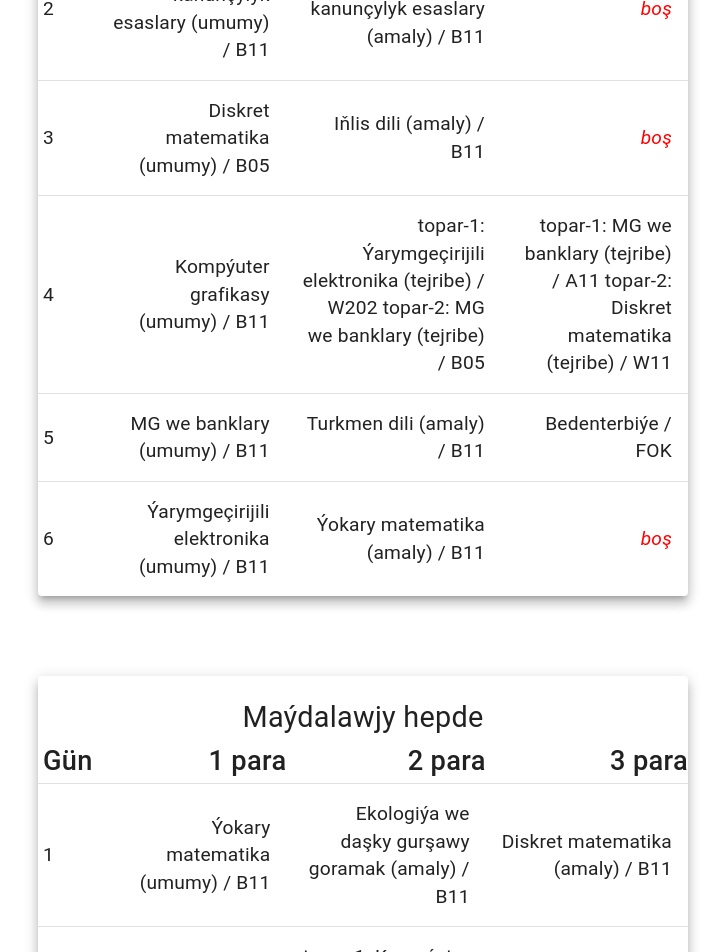
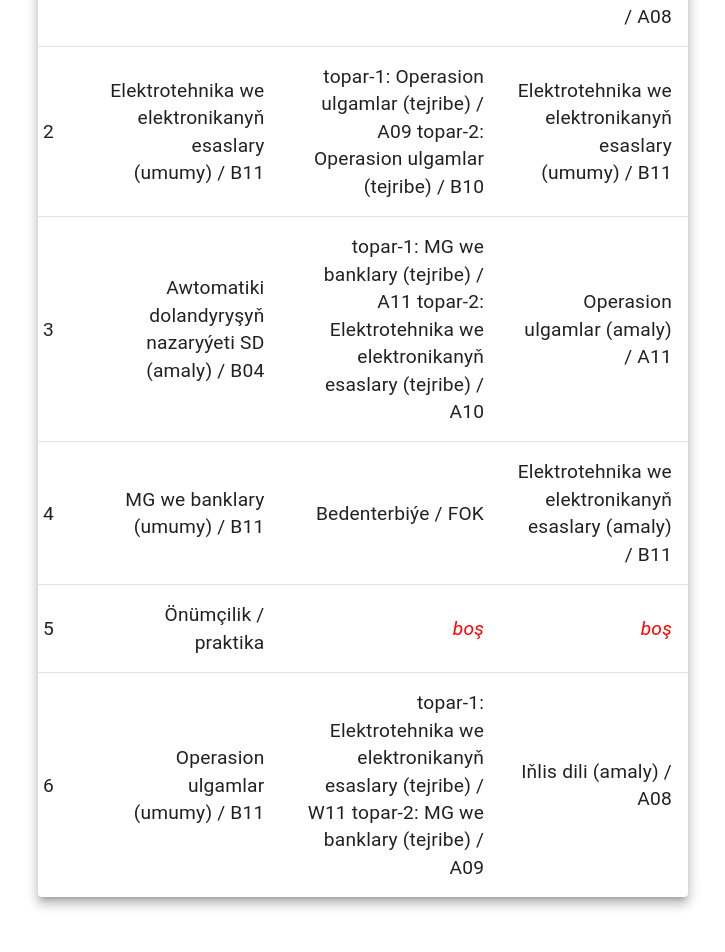
Before and after one commit to GurbanmyradowSerdar/time-table, a Next.js app: page / in a window 1280 px wide. Shown: the part 640-1592 px from the top of the page, without its empty margins (277-1002 px from the left). Built offline with nearby package versions, Linux system fonts and the light colour scheme.

Commit message:
fix: fixed table and added new schedule

```diff
--- a/src/pages/index.js
+++ b/src/pages/index.js
@@ -129,7 +129,13 @@ export default function Home() {
                       {item.first_pair}
                     </TableCell>
                     <TableCell sx={{ fontSize: "1.2em" }} align="right">
-                      {item.second_pair}
+                      {item.second_pair !== null && item.second_pair ? (
+                        item.second_pair
+                      ) : (
+                        <span style={{ fontStyle: "italic", color: "red" }}>
+                          boş
+                        </span>
+                      )}
                     </TableCell>
                     <TableCell sx={{ fontSize: "1.2em" }} align="right">
                       {item.third_pair !== null && item.third_pair ? (
@@ -202,7 +208,13 @@ export default function Home() {
                       {item.first_pair}
                     </TableCell>
                     <TableCell sx={{ fontSize: "1.2em" }} align="right">
-                      {item.second_pair}
+                      {item.second_pair !== null && item.second_pair ? (
+                        item.second_pair
+                      ) : (
+                        <span style={{ fontStyle: "italic", color: "red" }}>
+                          boş
+                        </span>
+                      )}
                     </TableCell>
                     <TableCell sx={{ fontSize: "1.2em" }} align="right">
                       {item.third_pair !== null && item.third_pair ? (
--- a/src/utils/main.js
+++ b/src/utils/main.js
@@ -1,64 +1,68 @@
 export const sanawjy = [
   {
-    first_pair: "Ýokary matematika (umumy) / B11",
-    second_pair: "Ekologiýa we daşky gurşawy goramak (umumy) / B11",
-    third_pair: "Diskret matematika (amaly) / B11",
+    first_pair: "Filosofiýa (umumy) / B11",
+    second_pair: "MG we banklary (amaly) / A04",
+    third_pair: "Elektrotehnika we elektronikanyň esaslary (amaly) / A08",
   },
   {
-    first_pair: "Türkmenistanyň kanunçylyk esaslary (umumy) / B11",
-    second_pair: "Türkmenistanyň kanunçylyk esaslary (amaly) / B11",
+    first_pair: "Elektrotehnika we elektronikanyň esaslary (umumy) / B11",
+    second_pair:
+      "topar-1: Operasion ulgamlar (tejribe) / A09\ntopar-2: Operasion ulgamlar (tejribe) / B10",
+    third_pair: "Elektrotehnika we elektronikanyň esaslary (umumy) / B11",
   },
   {
-    first_pair: "Diskret matematika (umumy) / B05",
-    second_pair: "Iňlis dili (amaly) / B11",
-  },
-  {
-    first_pair: "Kompýuter grafikasy (umumy) / B11",
+    first_pair: "Awtomatiki dolandyryşyň nazaryýeti SD (amaly) / B04",
     second_pair:
-      "topar-1: Ýarymgeçirijili elektronika (tejribe) / W202\ntopar-2: MG we banklary (tejribe) / B05",
-    third_pair:
-      "topar-1: MG we banklary (tejribe) / A11\ntopar-2: Diskret matematika (tejribe) / W11",
+      "topar-1: MG we banklary (tejribe) / A11\ntopar-2: Elektrotehnika we elektronikanyň esaslary (tejribe) / A10",
+    third_pair: "Operasion ulgamlar (amaly) / A11",
   },
   {
     first_pair: "MG we banklary (umumy) / B11",
-    second_pair: "Turkmen dili (amaly) / B11",
-    third_pair: "Bedenterbiýe / FOK",
+    second_pair: "Bedenterbiýe / FOK",
+    third_pair: "Elektrotehnika we elektronikanyň esaslary (amaly) / B11",
   },
   {
-    first_pair: "Ýarymgeçirijili elektronika (umumy) / B11",
-    second_pair: "Ýokary matematika (amaly) / B11",
+    first_pair: "Önümçilik / praktika",
+  },
+  {
+    first_pair: "Operasion ulgamlar (umumy) / B11",
+    second_pair:
+      "topar-1: Elektrotehnika we elektronikanyň esaslary (tejribe) / W11\ntopar-2: MG we banklary (tejribe) / A09",
+    third_pair: "Iňlis dili (amaly) / A08",
   },
 ];
 export const maydalawjy = [
   {
-    first_pair: "Ýokary matematika (umumy) / B11",
-    second_pair: "Ekologiýa we daşky gurşawy goramak (amaly) / B11",
-    third_pair: "Diskret matematika (amaly) / B11",
+    first_pair: "Filosofiýa (umumy) / B11",
+    second_pair: "Filosofiýa (söhbet) / A04",
+    third_pair: "Elektrotehnika we elektronikanyň esaslary (amaly) / A08",
   },
   {
-    first_pair: "Türkmenistanyň kanunçylyk esaslary (umumy) / B11",
+    first_pair: "Awtomatiki dolandyryşyň nazaryýeti SD (umumy) / B11",
     second_pair:
-      "topar-1: Kompýuter grafikasy (tejribe) / B11\ntopar-2:Kompýuter grafikasy (tejribe) / B10",
+      "topar-1: Operasion ulgamlar (tejribe) / A09\ntopar-2: Operasion ulgamlar (tejribe) / B10",
+    third_pair: "Elektrotehnika we elektronikanyň esaslary (umumy) / B11",
   },
   {
-    first_pair: "Diskret matematika (umumy) / B05",
-    second_pair: "Iňlis dili (amaly) / B11",
-  },
-  {
-    first_pair: "Kompýuter grafikasy (umumy) / B11",
-    second_pair: "Ýarymgeçirijili elektronika (amaly) / B11",
-    third_pair:
-      "topar-1: Ýokary matematika (tejribe) / B10\ntopar-2: Ýarymgeçirijili elektronika (tejribe) / W11",
+    first_pair:
+      "topar-1: Awtomatiki dolandyryşyň nazaryýeti SD (tejribe) / A08\ntopar-2: Awtomatiki dolandyryşyň nazaryýeti SD (tejribe) / A04",
+    second_pair:
+      "topar-1: MG we banklary (tejribe) / A11\ntopar-2: Elektrotehnika we elektronikanyň esaslary (tejribe) / A10",
+    third_pair: "Operasion ulgamlar (amaly) / A11",
   },
   {
     first_pair: "MG we banklary (umumy) / B11",
-    second_pair: "Turkmen dili (amaly) / B11",
-    third_pair: "Bedenterbiýe / FOK",
+    second_pair: "Bedenterbiýe / FOK",
+    third_pair: "Operasion ulgamlar (umumy) / B11",
   },
   {
-    first_pair: "Ýarymgeçirijili elektronika (umumy) / B11",
+    first_pair: "Önümçilik / praktika",
+  },
+  {
+    first_pair: "Operasion ulgamlar (umumy) / B11",
     second_pair:
-      "topar-1: Diskret matematika (tejribe) / B05\ntopar-2: Ýokary matematika (tejribe) / B11",
+      "topar-1: Elektrotehnika we elektronikanyň esaslary (tejribe) / W11\ntopar-2: MG we banklary (tejribe) / A09",
+    third_pair: "Iňlis dili (amaly) / A08",
   },
 ];
 
```
